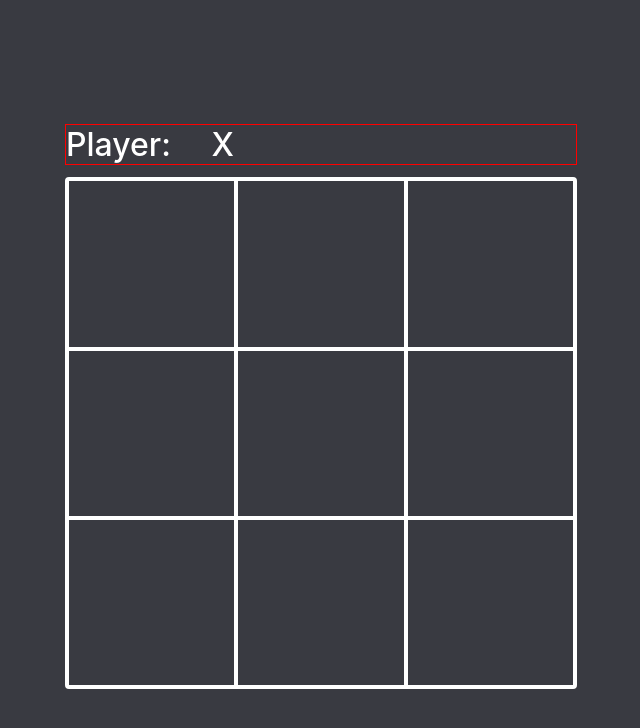
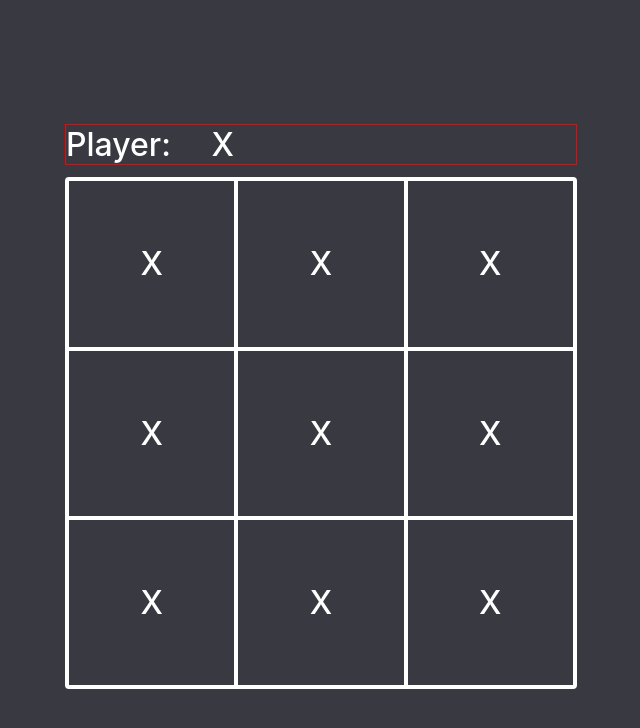
Before and after one commit to Sibindra/tic-tac-toe, a React (Vite) app: page / in a window 1280 px wide. Shown: the top 728 px of the page, without its empty margins (319-959 px from the left). Built offline with nearby package versions, Linux system fonts and the light colour scheme.

Commit message:
added move prop

```diff
--- a/src/App.jsx
+++ b/src/App.jsx
@@ -3,23 +3,19 @@ import { useState } from "react";
 import Header from "./components/Header";
 import Board from "./components/Board";
 
-
 import "./index.css";
 
 function App() {
+    const [player, setPlayer] = useState("X");
 
-  const [player, setPlayer] = useState('X')
-
-  function changePlayer(){
-    setPlayer(
-      prevPlayer => prevPlayer === 'X' ? 'O' :'X'
-    )
-  }
+    function changePlayer() {
+        setPlayer((prevPlayer) => (prevPlayer === "X" ? "O" : "X"));
+    }
 
     return (
         <div className="App">
-            <Header player={player}/>
-            <Board function={changePlayer}/>
+            <Header player={player} />
+            <Board function={changePlayer} move={player} />
         </div>
     );
 }
--- a/src/components/Board.jsx
+++ b/src/components/Board.jsx
@@ -1,18 +1,18 @@
-import React from "react";
+import React, { useState } from "react";
 
 export default function Board(props) {
     return (
         <>
             <div className="Board">
-                <div className="board-item" onClick={props.function}></div>
-                <div className="board-item" onClick={props.function}></div>
-                <div className="board-item" onClick={props.function}></div>
-                <div className="board-item" onClick={props.function}></div>
-                <div className="board-item" onClick={props.function}></div>
-                <div className="board-item" onClick={props.function}></div>
-                <div className="board-item" onClick={props.function}></div>
-                <div className="board-item" onClick={props.function}></div>
-                <div className="board-item" onClick={props.function}></div>
+                <div className="board-item" onClick={props.function}>{props.move}</div>
+                <div className="board-item" onClick={props.function}>{props.move}</div>
+                <div className="board-item" onClick={props.function}>{props.move}</div>
+                <div className="board-item" onClick={props.function}>{props.move}</div>
+                <div className="board-item" onClick={props.function}>{props.move}</div>
+                <div className="board-item" onClick={props.function}>{props.move}</div>
+                <div className="board-item" onClick={props.function}>{props.move}</div>
+                <div className="board-item" onClick={props.function}>{props.move}</div>
+                <div className="board-item" onClick={props.function}>{props.move}</div>
             </div>
         </>
     );
--- a/src/index.css
+++ b/src/index.css
@@ -30,7 +30,12 @@
 
 .board-item {
     border: 2px solid white;
-    text-align: center;
+    display: flex;
+    justify-content: center;
+    align-items: center;
+    color: white;
+
+    font-size: 2rem;
 }
 
 .Header{
```
